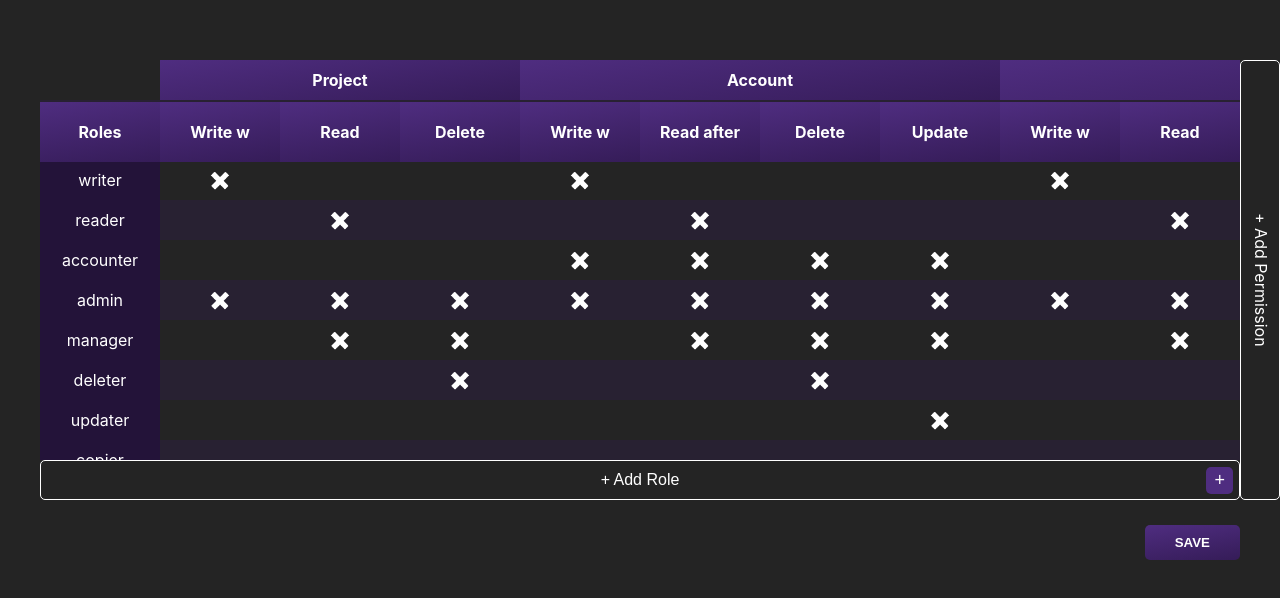
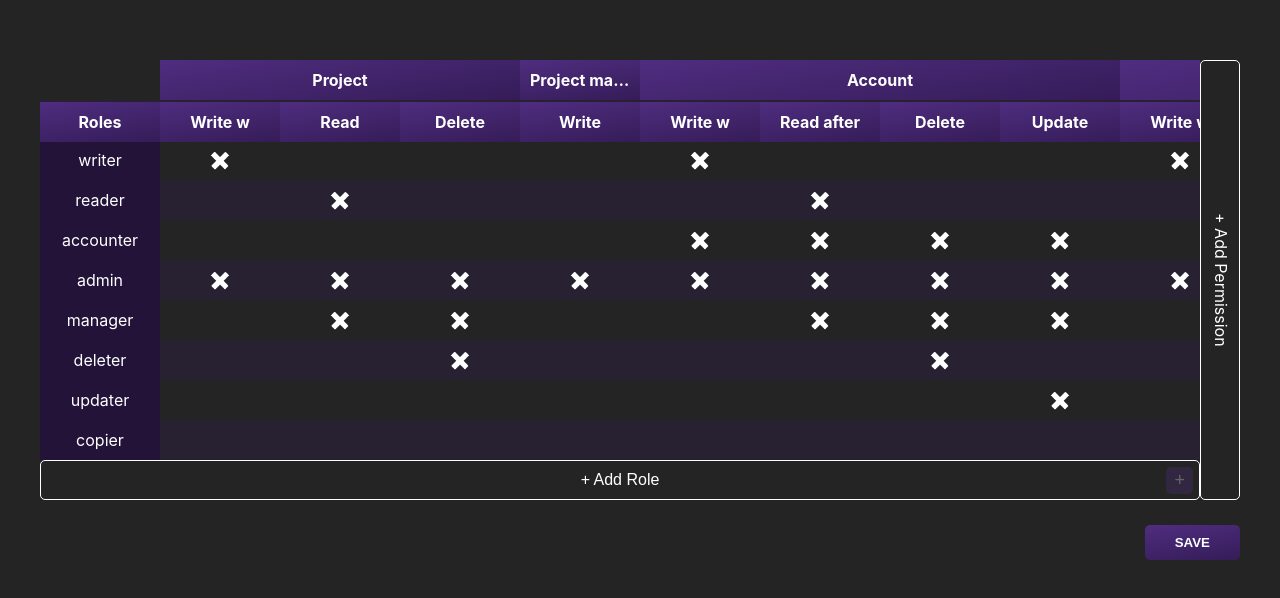
Before and after one commit to carlosmbc96/Dofleini-Test, a Vue app: page / in a window 1280 px wide. Shown: the part 120-718 px from the top of the page. Built offline with nearby package versions, Linux system fonts and the light colour scheme.

Commit message:
Fix bugs and styles

```diff
--- a/src/App.vue
+++ b/src/App.vue
@@ -1,7 +1,7 @@
 <script setup>
 import RolePermissionManagement from './components/RolePermissionManagement.vue'
 
-const permissions = ['PROJECT:WRITE_W', 'ACCOUNT:WRITE_W', 'PRODUCT:WRITE_W', 'PROJECT:READ', 'ACCOUNT:READ_AFTER', 'PRODUCT:READ', 'PROJECT:DELETE', 'ACCOUNT:DELETE', 'PRODUCT:DELETE', 'PRODUCT:COPY', 'ACCOUNT:UPDATE', 'PRODUCT:UPDATE', 'STORE:BEFORE_READ', 'STORE:WRITE_W', 'CAPTION:BEFORE_READ_AFTER', 'USER:READ', 'USER:UPDATE', 'USER:WRITE_W', 'USER:DELETE', 'USER_ACCOUNT:READ', 'USER_ACCOUNT:UPDATE', 'USER_ACCOUNT:WRITE_W', 'USER_ACCOUNT:DELETE']
+const permissions = ['PROJECT:WRITE_W', 'PROJECT_MANAGER_SOCIALMEDIA:WRITE', 'ACCOUNT:WRITE_W', 'PRODUCT:WRITE_W', 'PROJECT:READ', 'ACCOUNT:READ_AFTER', 'PRODUCT:READ', 'PROJECT:DELETE', 'ACCOUNT:DELETE', 'PRODUCT:DELETE', 'PRODUCT:COPY', 'ACCOUNT:UPDATE', 'PRODUCT:UPDATE', 'STORE:BEFORE_READ', 'STORE:WRITE_W', 'CAPTION:BEFORE_READ_AFTER', 'USER:READ', 'USER:UPDATE', 'USER:WRITE_W', 'USER:DELETE', 'USER_ACCOUNT:READ', 'USER_ACCOUNT:UPDATE', 'USER_ACCOUNT:WRITE_W', 'USER_ACCOUNT:DELETE']
 const roles = [
   {
     id: '6543bc8607ee6d0914a3d8a6',
@@ -21,7 +21,7 @@ const roles = [
   {
     id: '6543bc9c98f9c2320a3cedd9',
     name: 'admin',
-    permissions: ['PROJECT:WRITE_W', 'ACCOUNT:WRITE_W', 'PRODUCT:WRITE_W', 'PROJECT:READ', 'ACCOUNT:READ_AFTER', 'PRODUCT:READ', 'PROJECT:DELETE', 'ACCOUNT:DELETE', 'PRODUCT:DELETE', 'PRODUCT:COPY', 'ACCOUNT:UPDATE', 'PRODUCT:UPDATE', 'STORE:BEFORE_READ', 'STORE:WRITE_W', 'CAPTION:BEFORE_READ_AFTER', 'USER:READ', 'USER:UPDATE', 'USER:WRITE_W', 'USER:DELETE', 'USER_ACCOUNT:READ', 'USER_ACCOUNT:UPDATE', 'USER_ACCOUNT:WRITE_W', 'USER_ACCOUNT:DELETE']
+    permissions: ['PROJECT:WRITE_W', 'PROJECT_MANAGER_SOCIALMEDIA:WRITE', 'ACCOUNT:WRITE_W', 'PRODUCT:WRITE_W', 'PROJECT:READ', 'ACCOUNT:READ_AFTER', 'PRODUCT:READ', 'PROJECT:DELETE', 'ACCOUNT:DELETE', 'PRODUCT:DELETE', 'PRODUCT:COPY', 'ACCOUNT:UPDATE', 'PRODUCT:UPDATE', 'STORE:BEFORE_READ', 'STORE:WRITE_W', 'CAPTION:BEFORE_READ_AFTER', 'USER:READ', 'USER:UPDATE', 'USER:WRITE_W', 'USER:DELETE', 'USER_ACCOUNT:READ', 'USER_ACCOUNT:UPDATE', 'USER_ACCOUNT:WRITE_W', 'USER_ACCOUNT:DELETE']
   },
   {
     id: '4543bc9c98f9c2320a3cedd9',
@@ -53,4 +53,14 @@ const roles = [
 
 <template>
   <RolePermissionManagement :roles="roles" :permissions="permissions" />
+  <!-- <div></div> -->
 </template>
+
+<style scoped>
+/* div{
+  width: 1200px;
+  min-width: 300px;
+  height: 300px;
+  background-color: aqua;
+} */
+</style>
--- a/src/components/RolePermissionManagement.vue
+++ b/src/components/RolePermissionManagement.vue
@@ -36,7 +36,7 @@ const toggleCheckboxPermission = cell => {
 const setPermissionsByRole = (role) => {
   role.permissions = []
   if (checkboxStates[role.id]) {
-    permissionsByEntity.value.forEach(entity => {
+    permissionsByEntity.forEach(entity => {
       entity[1].forEach(permission => role.permissions.push(`${entity[0][0]}:${permission}`))
     })
   }
@@ -44,9 +44,9 @@ const setPermissionsByRole = (role) => {
 
 const setPermissionsByEntity = (entity) => {
   roles.forEach(role => {
-    role.permissions = role.permissions.filter(perm => !perm.includes(entity))
+    role.permissions = role.permissions.filter(perm => perm.split(':')[0] !== entity)
   });
-  const permissionsEntity = permissionsByEntity.value.filter(ent => ent[0][0] === entity)
+  const permissionsEntity = permissionsByEntity.filter(ent => ent[0][0] === entity)
   if (checkboxStates[entity]) {
     roles.forEach(role => {
       permissionsEntity[0][1].forEach(permission => {
@@ -76,13 +76,13 @@ const deleteRole = idToDelete => {
 }
 
 const deletePermissionsByEntity = entity => {
-  permissionsByEntity.value.forEach(el => {
+  permissionsByEntity.forEach(el => {
     if (el[0][0] === entity) {
       el[1] = []
-      const indexEntity = permissionsByEntity.value.findIndex(ent => ent[0][0] === entity);
+      const indexEntity = permissionsByEntity.findIndex(ent => ent[0][0] === entity);
       if (indexEntity !== -1) {
-        const removedEntity = permissionsByEntity.value.splice(indexEntity, 1);
-        permissionsByEntity.value.push(removedEntity[0]);
+        const removedEntity = permissionsByEntity.splice(indexEntity, 1);
+        permissionsByEntity.push(removedEntity[0]);
       }
     }
   })
@@ -92,16 +92,16 @@ const deletePermissionsByEntity = entity => {
 }
 
 const deletePermission = (entity, permissionToRemove) => {
-  const entityFiltered = permissionsByEntity.value.filter(ent => ent[0].includes(entity))
+  const entityFiltered = permissionsByEntity.filter(ent => ent[0].includes(entity))
   const permissionIndexToDelete = entityFiltered[0][1].findIndex((perm) => perm === permissionToRemove);
   if (permissionIndexToDelete !== -1) {
     entityFiltered[0][1].splice(permissionIndexToDelete, 1);
   }
   if (entityFiltered[0][1].length === 0) {
-    const indexEntity = permissionsByEntity.value.findIndex(ent => ent[0][0] === entity);
+    const indexEntity = permissionsByEntity.findIndex(ent => ent[0][0] === entity);
     if (indexEntity !== -1) {
-      const removedEntity = permissionsByEntity.value.splice(indexEntity, 1);
-      permissionsByEntity.value.push(removedEntity[0]);
+      const removedEntity = permissionsByEntity.splice(indexEntity, 1);
+      permissionsByEntity.push(removedEntity[0]);
     }
   }
   roles.forEach((role) => {
@@ -117,7 +117,7 @@ const filterPermissions = (element) => {  // element=0 -> entidades, element=1 -
 
 const havePermission = (permissionsRole, entityPermission) => permissionsRole.includes(entityPermission) ? '✖️' : ''
 
-const entities = ref(filterPermissions(0))
+const entities = reactive(filterPermissions(0))
 
 const permissionsByEntityFormated = () => {
   const result = {};
@@ -162,18 +162,32 @@ const modifyText = text => {
 }
 
 const addRole = () => {
+  if (validateNewRole()) {
     roles.push({
       id: Date.now().toString(),
-    name: newRoleName.value,
+      name: newRoleName.value.trim(),
       permissions: addReadPermission()
     })
     newRoleName.value = ''
+
+  }
+}
+
+const validateNewRole = () => {
+  let validated = false
+  const newRoleNameWithoutSpace = newRoleName.value.trim()
+  if (roles.every(role => role.name !== newRoleNameWithoutSpace)) {
+    if (/^[a-zA-Z ]+$/.test(newRoleNameWithoutSpace) && newRoleNameWithoutSpace.length < 20) {
+      validated = true
+    }
+  }
+  return validated
 }
 
 const addReadPermission = () => {
   const readPermission = []
   const regex = /(^|[:_])READ($|[:_])/;
-  permissionsByEntity.value.forEach(entity => {
+  permissionsByEntity.forEach(entity => {
     entity[1].forEach(permission => {
       if (regex.test(`${entity[0][0]}:${permission}`)) {
         readPermission.push(`${entity[0][0]}:${permission}`)
@@ -186,24 +200,24 @@ const addReadPermission = () => {
 const addPermission = () => {
   const entity = newPermission.value.split(':')[0]
   const newPerm = newPermission.value.split(':')[1]
-  if (entities.value.includes(entity)) {
-    permissionsByEntity.value.forEach(ent => {
-      if (ent[0][0] === entity) { //hacer que cuando encuentre la entidad pare de buscar
+  if (entities.includes(entity)) {
+    permissionsByEntity.forEach(ent => {
+      if (ent[0][0] === entity) {
         if (!ent[1].includes(newPerm)) {
           ent[1].push(newPerm)
         }
       }
     })
   } else {
-    entities.value.push(entity)
-    permissionsByEntity.value.push([[entity], [newPerm]])
+    entities.push(entity)
+    permissionsByEntity.push([[entity], [newPerm]])
   }
   closeModal()
 }
 
 const validateNewPermission = () => {
   const regex = /^[A-Z]+(_[A-Z]+)?:[A-Z]+(_[A-Z]+)?$/;
-  if (regex.test(newPermission.value)) {
+  if (regex.test(newPermission.value) && newPermission.value.length < 30) {
     newPermissionIsCorrect.value = true;
   } else {
     newPermissionIsCorrect.value = false;
@@ -221,7 +235,13 @@ const returnRolesUpdated = () => {
   console.log(roles);
 }
 
-const permissionsByEntity = ref(permissionsByEntityFormated())
+const entityHavePermissions = entity => {
+  const entityFound = permissionsByEntity.find(ent => ent[0][0] === entity)
+  hover.value = entityFound[1].length !== 0 ? entity : null
+}
+
+const permissionsByEntity = reactive(permissionsByEntityFormated())
+
 const showModal = () => modal.value.showModal()
 </script>
 
@@ -233,17 +253,21 @@ const showModal = () => modal.value.showModal()
           <!-- ENTITIES ROW -->
           <tr>
             <th id="cell-invisible">
-              <div class="min-w"></div>
+              <div class="size-cell"></div>
             </th>
-            <th class="entity-head" :colspan="entity[1].length" v-for="entity in permissionsByEntity" :key="entity[0][0]"
-              @mouseover="setHover(entity[0][0])" @mouseleave="setHover(null)">
-              <div class="min-w">
+            <th :title="modifyText(entity[0][0])" class="entity-head" :colspan="entity[1].length"
+              v-for="entity in permissionsByEntity" :key="entity[0][0]" @mouseover="entityHavePermissions(entity[0][0])"
+              @mouseleave="setHover(null)">
+              <div class="size-cell-container">
+                <div class="size-cell">
                   <span v-if="hover !== entity[0][0]">{{ modifyText(entity[0][0]) }}</span>
                   <template v-else>
                     <input type="checkbox" :name="entity[0][0]" :id="entity[0][0]" v-model="checkboxStates[entity[0][0]]"
                       @click="toggleCheckboxEntity(entity[0][0])">
-                  <img src="/trash_icon.svg" @click="deletePermissionsByEntity(entity[0][0])" />
+                    <label :for="entity[0][0]"></label>
+                    <img src="/trash.svg" @click="deletePermissionsByEntity(entity[0][0])" />
                   </template>
+                </div>
               </div>
             </th>
           </tr>
@@ -252,23 +276,28 @@ const showModal = () => modal.value.showModal()
           <!-- PERMISSIONS ROW -->
           <tr>
             <th id="fixed-cell">
-              <div class="min-w">
+              <div class="size-cell">
                 Roles
               </div>
             </th>
             <template v-for="entity in permissionsByEntity" :key="entity[0][0]">
-              <th class="permission-head" v-for="permission in entity[1]" :key="permission"
-                @mouseover="setHover(`${entity[0][0]}:${permission}`)" @mouseleave="setHover(null)">
-                <div class="min-w">
+              <template v-if="entity[1].length !== 0">
+                <th :title="modifyText(permission)" class="permission-head" v-for="permission in entity[1]"
+                  :key="permission" @mouseover="setHover(`${entity[0][0]}:${permission}`)" @mouseleave="setHover(null)">
+                  <div class="size-cell">
                     <span v-if="hover !== `${entity[0][0]}:${permission}`">{{ modifyText(permission) }}</span>
                     <template v-else>
                       <input type="checkbox" :name="`${entity[0][0]}:${permission}`" :id="`${entity[0][0]}:${permission}`"
                         v-model="checkboxStates[`${entity[0][0]}:${permission}`]"
                         @click="toggleCheckboxPermission(`${entity[0][0]}:${permission}`)">
-                    <img src="/trash_icon.svg" @click="deletePermission(entity[0][0], permission)" />
+                      <label :for="`${entity[0][0]}:${permission}`"></label>
+                      <img src="/trash.svg" @click="deletePermission(entity[0][0], permission)" />
                     </template>
                   </div>
                 </th>
+              </template>
+              <th v-else id="empty-entity"></th>
+
             </template>
           </tr>
           <!-- PERMISSIONS ROW -->
@@ -278,24 +307,28 @@ const showModal = () => modal.value.showModal()
         <tbody>
           <!-- ROLES ROW -->
           <tr v-for="role in roles" :key="role.id">
-            <td class="role-col" @mouseover="setHover(role.id)" @mouseleave="setHover(null)">
-              <div class="min-w">
+            <td :title="role.name" class="role-col" @mouseover="setHover(role.id)" @mouseleave="setHover(null)">
+              <div class="size-cell">
                 <span v-if="hover !== role.id">{{ role.name }}</span>
                 <template v-else>
                   <input style="width: fit-content;" type="checkbox" :name="role.name" :id="role.id"
                     v-model="checkboxStates[role.id]" @click="toggleCheckboxRole(role)">
-                  <img src="/trash_icon.svg" @click="deleteRole(role.id)" />
+                  <label :for="role.id"></label>
+                  <img src="/trash.svg" @click="deleteRole(role.id)" />
                 </template>
               </div>
             </td>
 
             <!-- X CELL -->
             <template v-for="entity in permissionsByEntity" :key="entity[0][0]">
+              <template v-if="entity[1].length !== 0">
                 <template v-for="permission in entity[1]" :key="permission">
                 <td class="mark">
                   {{ havePermission(role.permissions, `${entity[0][0]}:${permission}`) }}
                 </td>
               </template>
+              </template>
+              <td v-else></td>
             </template>
             <!-- X CELL -->
 
@@ -309,7 +342,8 @@ const showModal = () => modal.value.showModal()
     <!-- INPUT ADD ROLE -->
     <div class="add-role-wrapper">
       <input class="add-role" type="text" placeholder="+ Add Role" v-model="newRoleName" @keyup.enter="addRole">
-      <button @click="addRole">+</button>
+      <button @click="addRole" :style="{ cursor: !validateNewRole() ? 'not-allowed' : 'pointer' }"
+        :disabled="!validateNewRole()">+</button>
     </div>
     <!-- INPUT ADD ROLE -->
 
@@ -326,7 +360,7 @@ const showModal = () => modal.value.showModal()
   <dialog ref="modal">
     <button class="btn-close-modal" @click="closeModal">✖️</button>
     <div>
-      <input placeholder="New Permission" type="text" v-model="newPermission" @input="validateNewPermission">
+      <input placeholder="ENTITY:ACTION" type="text" v-model="newPermission" @input="validateNewPermission">
       <button :style="{ cursor: !newPermissionIsCorrect ? 'not-allowed' : 'pointer' }" class="btn-ok"
         @click="addPermission" :disabled="!newPermissionIsCorrect">Ok</button>
     </div>
@@ -335,12 +369,15 @@ const showModal = () => modal.value.showModal()
 </template>
 
 <style scoped>
-.add-role-wrapper{
+
+.add-role-wrapper {
   position: relative;
   display: flex;
-  place-items: center;
+  align-items: center;
+  margin-right: 40px;
 }
-.add-role-wrapper button{
+
+.add-role-wrapper button {
   position: absolute;
   right: 7px;
   background-color: #4f2d80;
@@ -352,8 +389,13 @@ const showModal = () => modal.value.showModal()
   cursor: pointer;
   transition: all .2s;
 }
-.add-role-wrapper button:active{
+
+.add-role-wrapper button:active {
   transform: scale(90%);
+}
+
+.add-role-wrapper button[disabled] {
+  filter: opacity(.3);
 }
 
 tr:nth-child(even) {
@@ -388,6 +430,7 @@ dialog div {
   height: 15px;
   font-size: 10px;
   cursor: pointer;
+  outline: none;
   transition: transform .2s;
 }
 
@@ -447,6 +490,10 @@ dialog button.btn-ok {
   background: transparent linear-gradient(171deg, white, rgb(181, 181, 181)) 0 0 no-repeat;
 }
 
+dialog button.btn-ok[disabled] {
+  filter: opacity(.3);
+}
+
 dialog input {
   width: 100%;
   height: 40px;
@@ -463,13 +510,15 @@ dialog input:focus {
 
 .container {
   position: relative;
+  min-width: 300px;
+  width: 1200px;
 }
 
 .add-permission {
   border: 1px solid white;
   position: absolute;
   top: 0;
-  right: -40px;
+  right: 0;
   z-index: 5;
   width: 40px;
   height: 100%;
@@ -479,18 +528,23 @@ dialog input:focus {
   white-space: nowrap;
   line-height: 2.5;
   border-radius: 5px;
+  transition: all .2s;
+}
+.add-permission:hover{
+  background-color: #ffffff0d;
 }
 
 .table-wrapper {
-  width: var(--table-wrapper-width);
-  height: auto;
   max-height: 400px;
   overflow: auto;
+  min-height: 400px;
+  margin-right: 40px;
 }
 
 table {
   width: 100%;
   border-collapse: collapse;
+  min-height: 390px;
 }
 
 td,
@@ -504,9 +558,6 @@ td.mark {
 
 input.add-role {
   width: var(--table-wrapper-width);
-  float: left;
-  position: sticky;
-  left: 0;
   text-align: center;
   background-color: #242424;
   border: 1px solid white;
@@ -515,9 +566,13 @@ input.add-role {
   padding: 10px 40px;
   font-size: 16px;
   border-radius: 5px;
+  transition: all .2s;
+}
+input.add-role:hover{
+  background-color: #ffffff0d;
 }
 
-input::placeholder {
+input.add-role::placeholder {
   color: white;
 }
 
@@ -531,11 +586,39 @@ img {
   top: 0;
   right: 0;
   cursor: pointer;
+  transition: all .2s;
+}
+
+img:active {
+  transform: scale(90%);
 }
 
 input[type=checkbox] {
+  display: none;
+}
+
+input[type=checkbox]+label {
   cursor: pointer;
 }
+
+label:before {
+  content: '';
+  background: white;
+  border-radius: 5px;
+  display: inline-block;
+  height: 16px;
+  width: 16px;
+  text-align: center;
+  vertical-align: middle;
+}
+
+input[type=checkbox]:checked+label:before {
+  content: '✔';
+  font-size: 12px;
+  font-weight: bolder;
+  color: #242424;
+}
+
 
 #cell-invisible {
   border: none;
@@ -550,7 +633,8 @@ input[type=checkbox] {
   position: sticky;
   top: 41.6px;
   left: 0;
-  z-index: 2;
+  z-index: 3;
+  width: 100px;
 }
 
 .role-col {
@@ -561,23 +645,37 @@ input[type=checkbox] {
 }
 
 .entity-head {
-  position: sticky;
-  top: 0;
-  left: 100px;
-  z-index: 2;
+  position: relative;
 }
 
 .permission-head {
   position: sticky;
   top: 41.6px;
-  z-index: 1;
 }
 
-.min-w {
+.size-cell {
   min-width: 100px;
+  max-width: 100px;
+  text-wrap: nowrap;
+  overflow: hidden;
+  text-overflow: ellipsis;
+}
+
+.size-cell-container {
+  display: flex;
+  justify-content: center;
 }
 
 .mark {
   filter: brightness(100);
 }
+
+thead {
+  position: sticky;
+  top: 0;
+  z-index: 2;
+}
+#empty-entity{
+  background: #242424;
+}
 </style>
--- a/src/style.css
+++ b/src/style.css
@@ -11,15 +11,20 @@
 }
 
 body {
-  display: flex;
-  place-items: center;
+  /* display: flex;
+  justify-content: center;
+  align-items: center;
   min-width: 320px;
   min-height: 100vh;
+  color: white; */
   color: white;
 }
 
 #app {
-  margin: 0 auto;
+  display: flex;
+  justify-content: center;
+  align-items: center;
+  height: 100vh;
   padding: 2rem;
   text-align: center;
 }
```
Also changed, not shown: public/trash.svg (added), public/trash_icon.svg (deleted). Lines whose indentation alone changed are shown as unchanged.
